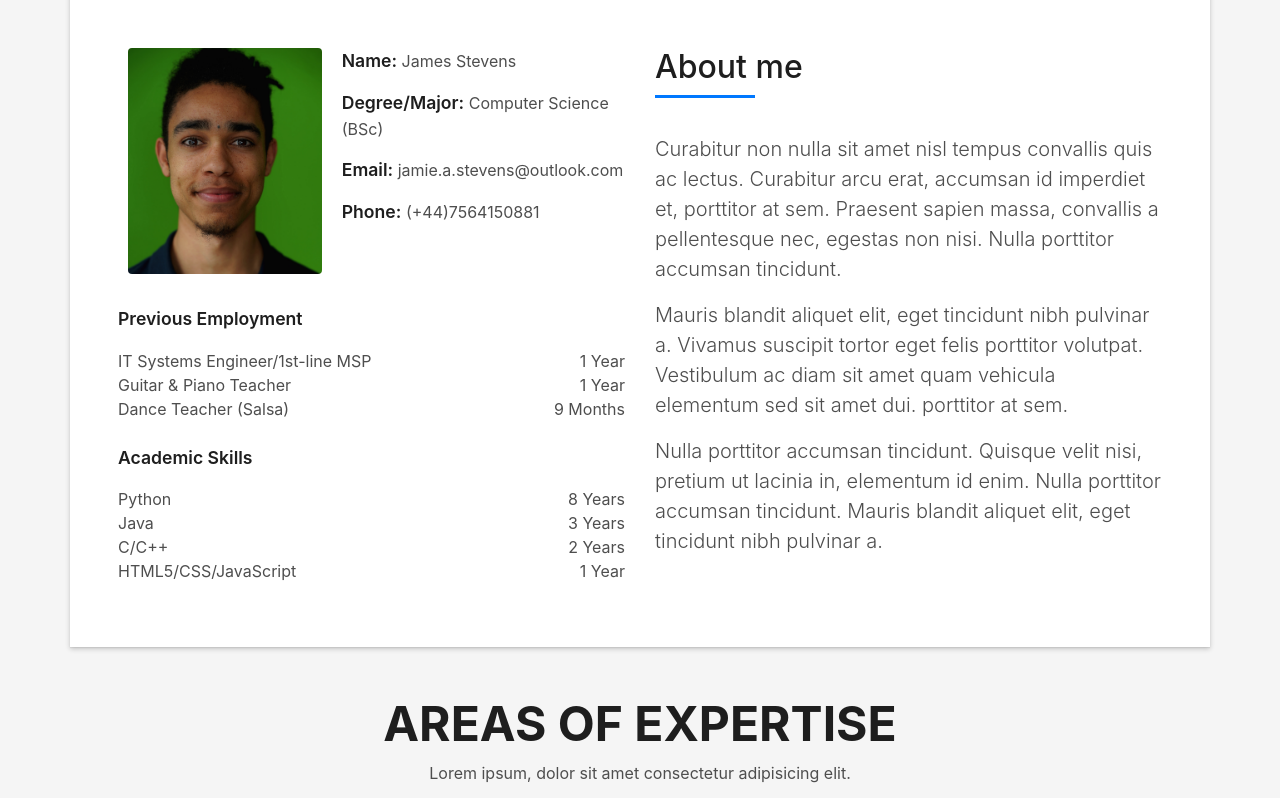
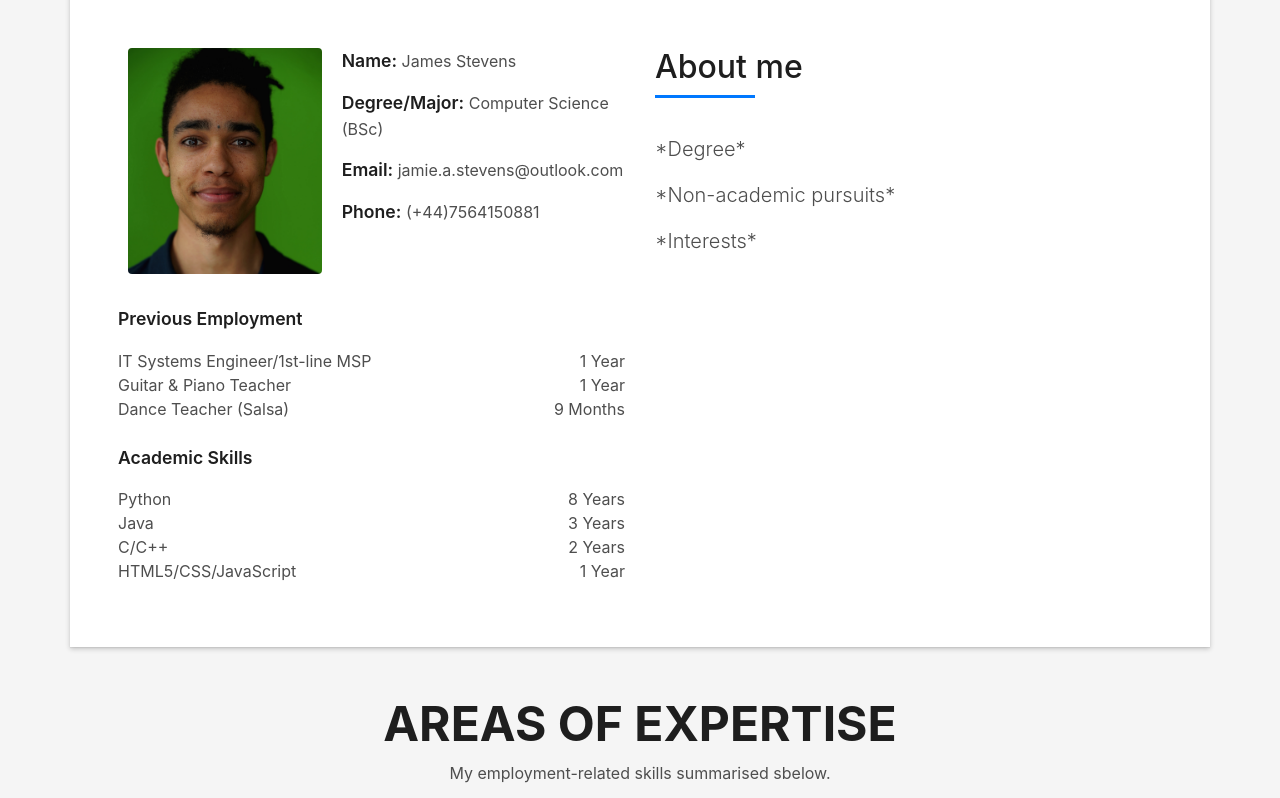
Before and after one commit to JB0t/JB0t.github.io, a plain HTML site: page index.html in a window 1280 px wide. Shown: the part 880-1678 px from the top of the page. Drawn offline with Linux system fonts and the light colour scheme; files whose address does not match are found by name.

Commit message:
Cleaned placeholder text

```diff
--- a/index.html
+++ b/index.html
@@ -123,20 +123,13 @@
                     </h5>
                   </div>
                   <p class="lead">
-                    Curabitur non nulla sit amet nisl tempus convallis quis ac lectus. Curabitur arcu erat, accumsan id
-                    imperdiet et, porttitor
-                    at sem. Praesent sapien massa, convallis a pellentesque nec, egestas non nisi. Nulla
-                    porttitor accumsan tincidunt.
+                    *Degree*
                   </p>
                   <p class="lead">
-                    Mauris blandit aliquet elit, eget tincidunt nibh pulvinar a. Vivamus suscipit tortor eget felis
-                    porttitor volutpat. Vestibulum
-                    ac diam sit amet quam vehicula elementum sed sit amet dui. porttitor at sem.
+                    *Non-academic pursuits*
                   </p>
                   <p class="lead">
-                    Nulla porttitor accumsan tincidunt. Quisque velit nisi, pretium ut lacinia in, elementum id enim.
-                    Nulla porttitor accumsan
-                    tincidunt. Mauris blandit aliquet elit, eget tincidunt nibh pulvinar a.
+                    *Interests*
                   </p>
                 </div>
               </div>
@@ -157,7 +150,7 @@
               Areas of Expertise
             </h3>
             <p class="subtitle-a">
-              Lorem ipsum, dolor sit amet consectetur adipisicing elit.
+              My employment-related skills summarised sbelow.
             </p>
             <div class="line-mf"></div>
           </div>
@@ -333,8 +326,8 @@
     </div>
   </div> -->
 
-  <!--/ Section Portfolio Star /-->
-  <section id="work" class="portfolio-mf sect-pt4 route">
+  <!--/ Section Portfolio Start /-->
+  <!-- <section id="work" class="portfolio-mf sect-pt4 route">
     <div class="container">
       <div class="row">
         <div class="col-sm-12">
@@ -497,11 +490,11 @@
 
       </div>
     </div>
-  </section>
+  </section> -->
   <!--/ Section Portfolio End /-->
 
-  <!--/ Section Testimonials Star /-->
-  <div class="testimonials paralax-mf bg-image" style="background-image: url(img/overlay-bg.jpg)">
+  <!--/ Section Testimonials Start /-->
+  <!-- <div class="testimonials paralax-mf bg-image" style="background-image: url(img/overlay-bg.jpg)">
     <div class="overlay-mf"></div>
     <div class="container">
       <div class="row">
@@ -537,10 +530,10 @@
         </div>
       </div>
     </div>
-  </div>
+  </div> -->
 
-  <!--/ Section Blog Star /-->
-  <section id="blog" class="blog-mf sect-pt4 route">
+  <!--/ Section Blog Start /-->
+  <!-- <section id="blog" class="blog-mf sect-pt4 route">
     <div class="container">
       <div class="row">
         <div class="col-sm-12">
@@ -651,7 +644,7 @@
         </div>
       </div>
     </div>
-  </section>
+  </section> -->
   <!--/ Section Blog End /-->
 
   <!--/ Section Contact-Footer Star /-->
@@ -742,7 +735,6 @@
         <div class="row">
           <div class="col-sm-12">
             <div class="copyright-box">
-              <p class="copyright">&copy; Copyright <strong>DevFolio</strong>. All Rights Reserved</p>
               <div class="credits">
                 <!--
                   All the links in the footer should remain intact.
```
